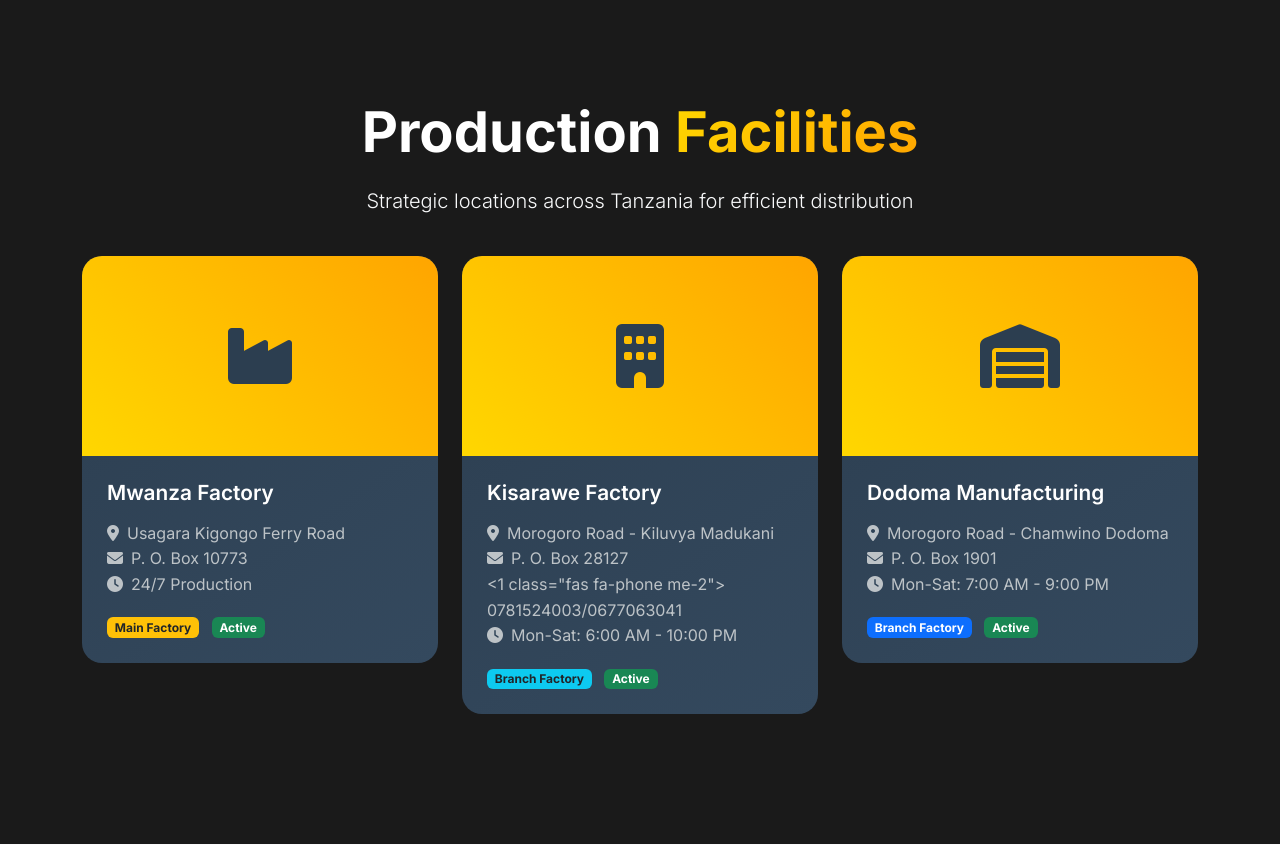
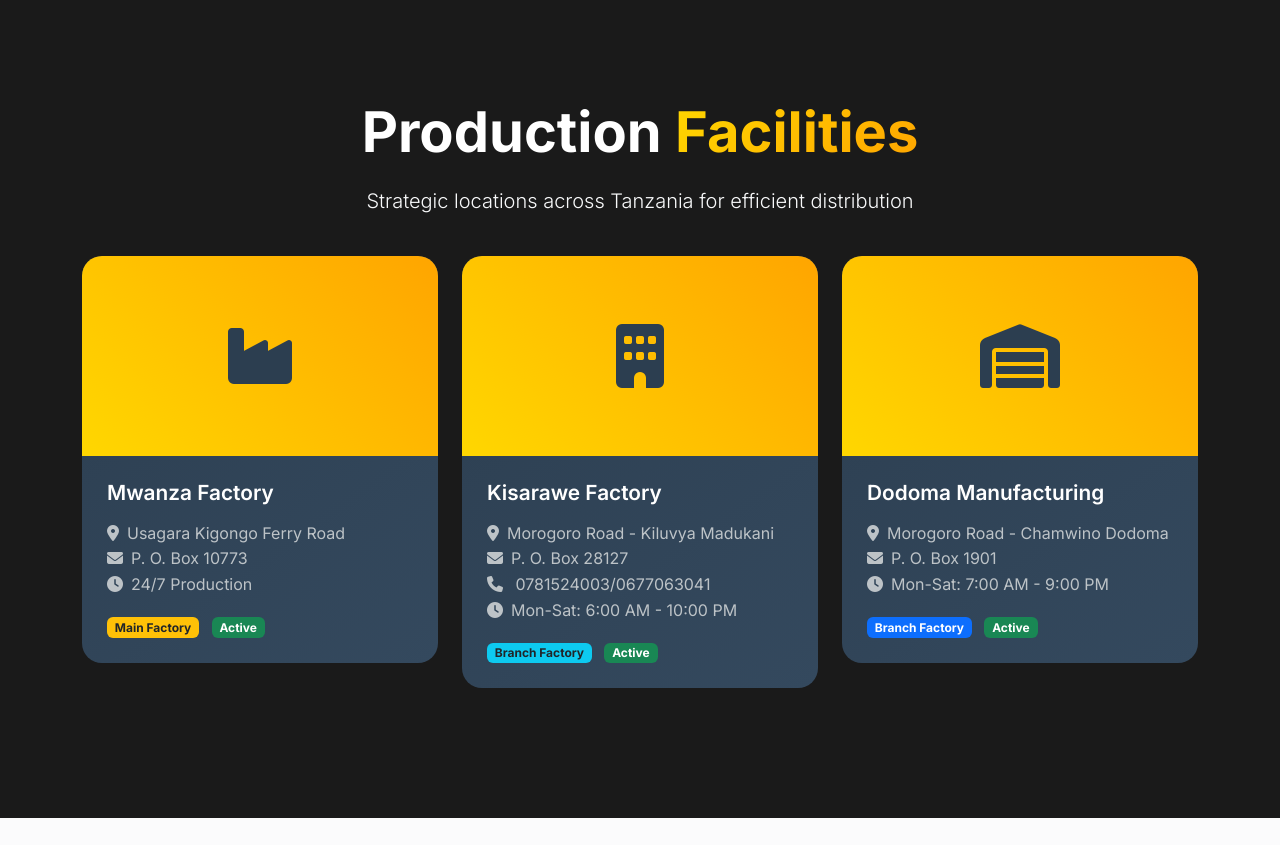
Before and after one commit to snavid/Stumartcot-Construction, a Flask app: page /factories in a window 1280 px wide. Shown: the part 1125-1970 px from the top of the page. Run offline with Flask 3, Linux system fonts and the light colour scheme; parts of the project's set-up code (start-up, migrations or seed data) failed here and were passed over; some libraries are stand-ins or nearby versions.

Commit message:
fixed <i tage mistaken to mumber 1

```diff
--- a/website/templates/factories.html
+++ b/website/templates/factories.html
@@ -114,7 +114,7 @@
                 <p>
                   <i class="fas fa-map-marker-alt me-2"></i>Morogoro Road - Kiluvya Madukani<br>
                   <i class="fas fa-envelope me-2"></i>P. O. Box 28127<br>
-                  <1 class="fas fa-phone me-2"></1> 0781524003/0677063041<br>
+                  <i class="fas fa-phone me-2"></i> 0781524003/0677063041<br>
                   <i class="fas fa-clock me-2"></i>Mon-Sat: 6:00 AM - 10:00 PM
                 </p>
                 <div class="mt-3">
```
